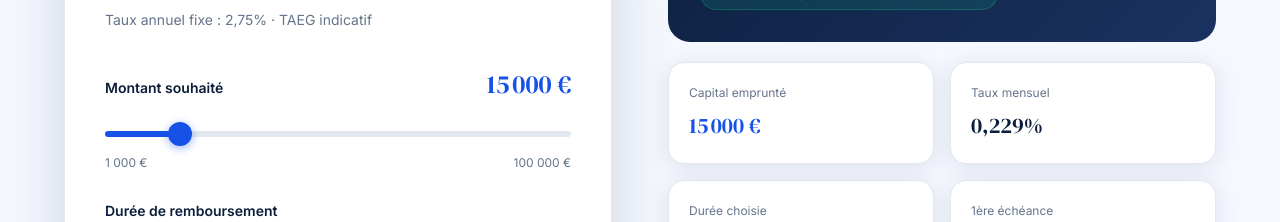
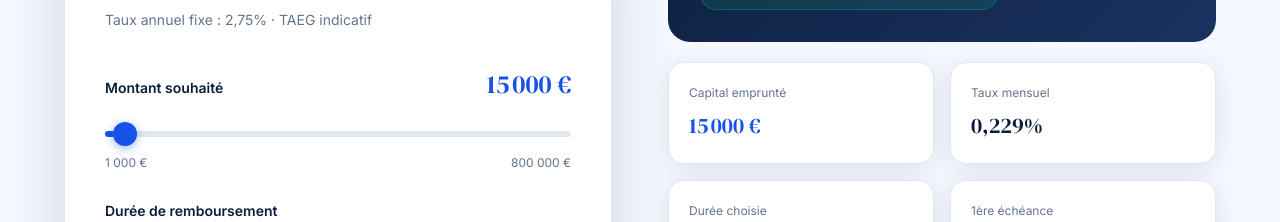
Before and after one commit to bankivantex-a11y/vantexbank, a Next.js app: page / in a window 1280 px wide. Shown: the part 1780-2002 px from the top of the page. Built offline with nearby package versions, Linux system fonts and the light colour scheme.

Commit message:
Increase maximum loan amount to 800,000€

```diff
--- a/components/Simulator.tsx
+++ b/components/Simulator.tsx
@@ -8,7 +8,7 @@ import { DURATION_OPTIONS, fmt } from '@/lib/loan';
 export default function Simulator() {
   const { amount, setAmount, months, setMonths, loan, openModal } = useAppState();
 
-  const rangePct = ((amount - 1000) / 99000) * 100;
+  const rangePct = ((amount - 1000) / 799000) * 100;
 
   const firstPaymentLabel = useMemo(() => {
     const fp = new Date();
@@ -41,7 +41,7 @@ export default function Simulator() {
                 <input
                   type="range"
                   min={1000}
-                  max={100000}
+                  max={800000}
                   step={500}
                   value={amount}
                   onChange={(e) => setAmount(+e.target.value)}
@@ -51,7 +51,7 @@ export default function Simulator() {
                 />
                 <div className="range-minmax">
                   <span>1 000 €</span>
-                  <span>100 000 €</span>
+                  <span>800 000 €</span>
                 </div>
               </div>
               {/* Duration */}
```
